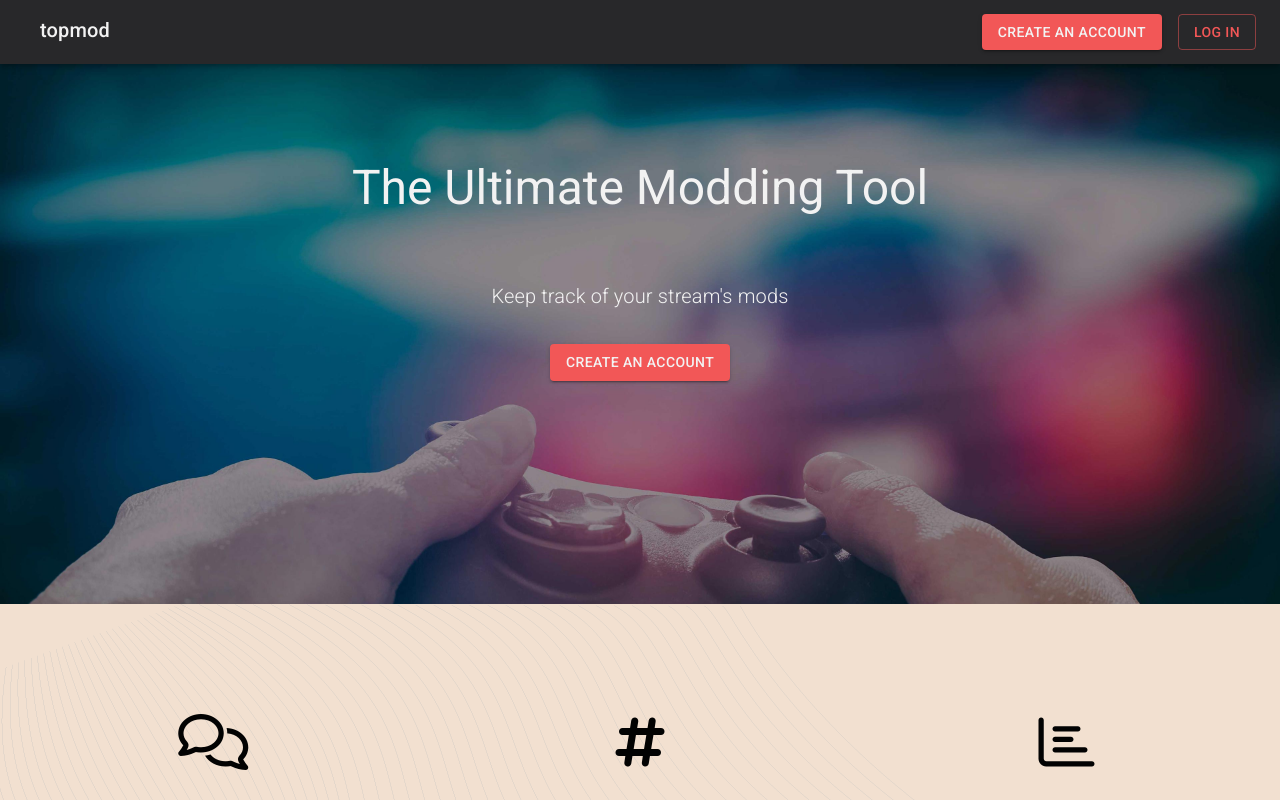
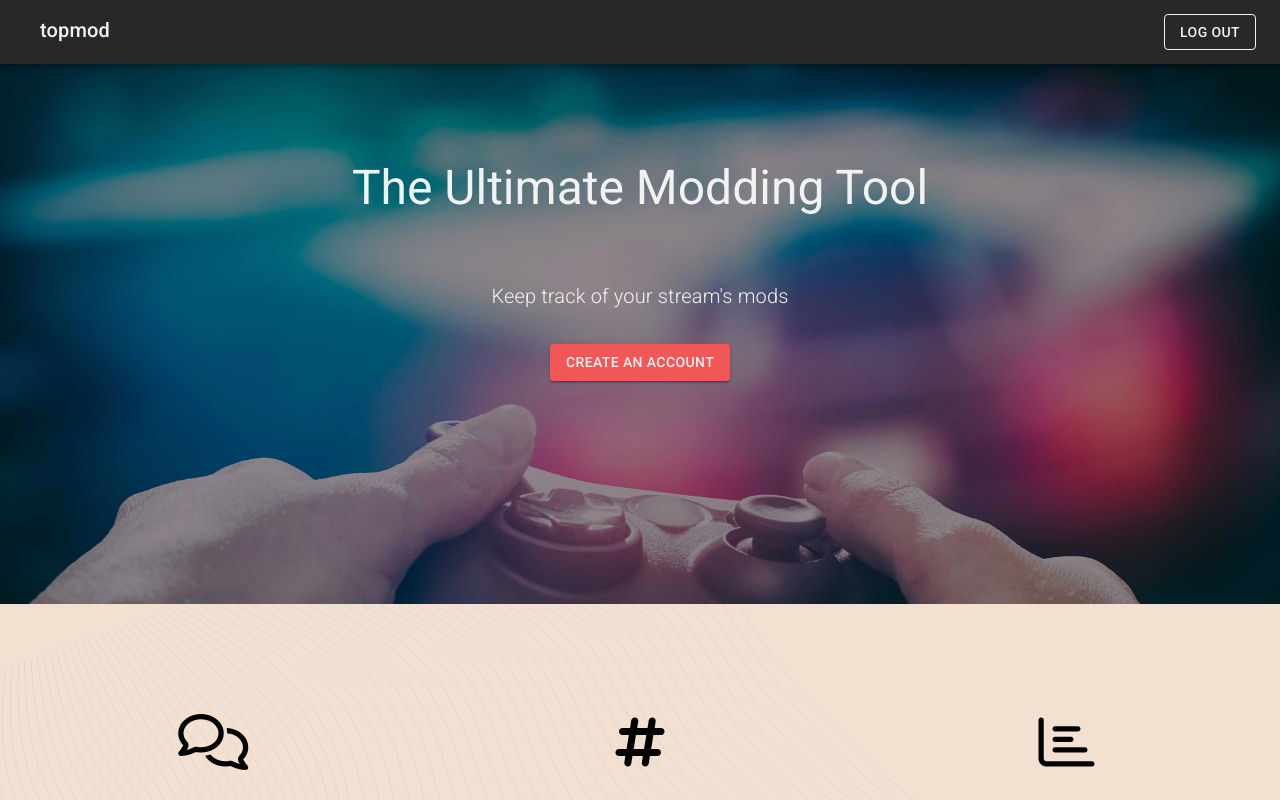
Before and after one commit to bensoutendijk/topmod-front-end, a React (Create React App) app: page / in a window 1280 px wide. Shown: the top 800 px of the page. Built offline with nearby package versions, Linux system fonts and the light colour scheme; no server answers.

Commit message:
migrate Header.jsx

```diff
--- a/src/components/Header.jsx
+++ b/src/components/Header.tsx
@@ -1,4 +1,3 @@
-
 import React from 'react';
 import { useSelector } from 'react-redux';
 import { Link } from 'react-router-dom';
@@ -66,9 +65,13 @@ const useStyles = makeStyles(() => createStyles({
   },
 }));
 
-function Header() {
+export interface Props {
+  user: ILocalUser;
+}
+
+export default function Header(props: Props) {
   const classes = useStyles();
-  const user = useSelector(state => state.auth.user);
+  const { user } = props;
   return (
     <section className={classes.root}>
       <ThemeProvider theme={theme}>
@@ -131,5 +134,3 @@ function Header() {
     </section>
   );
 }
-
-export default Header;
```
